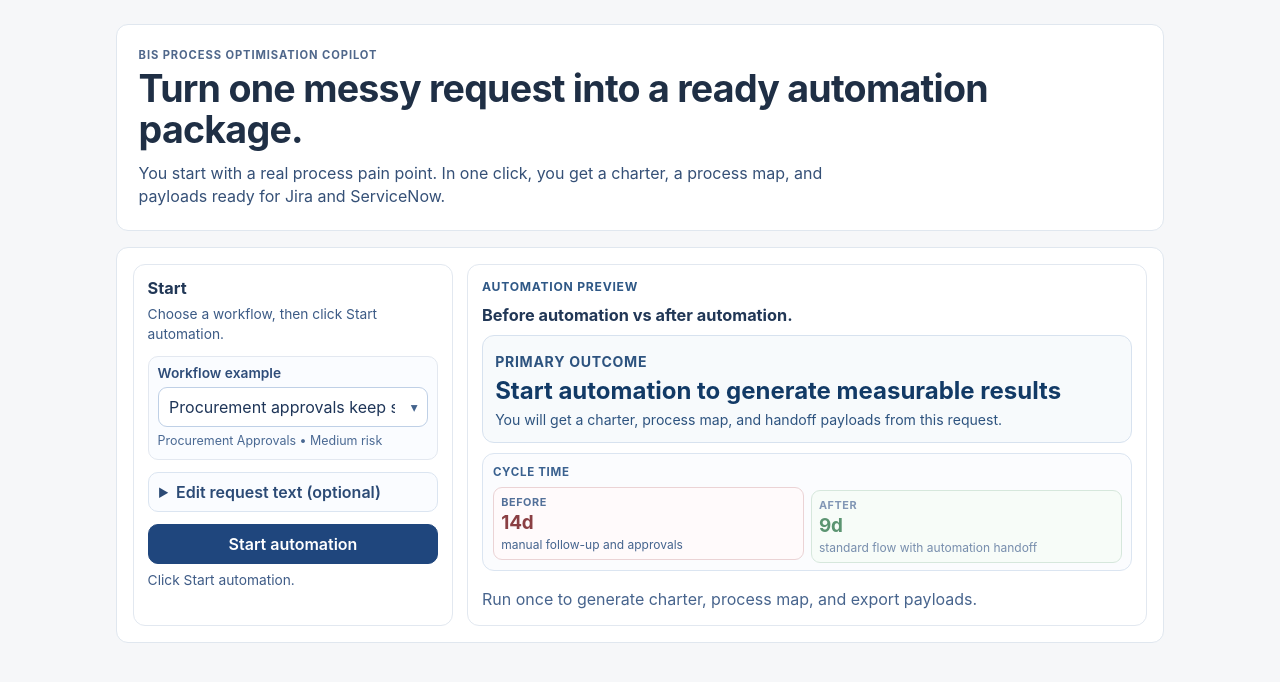
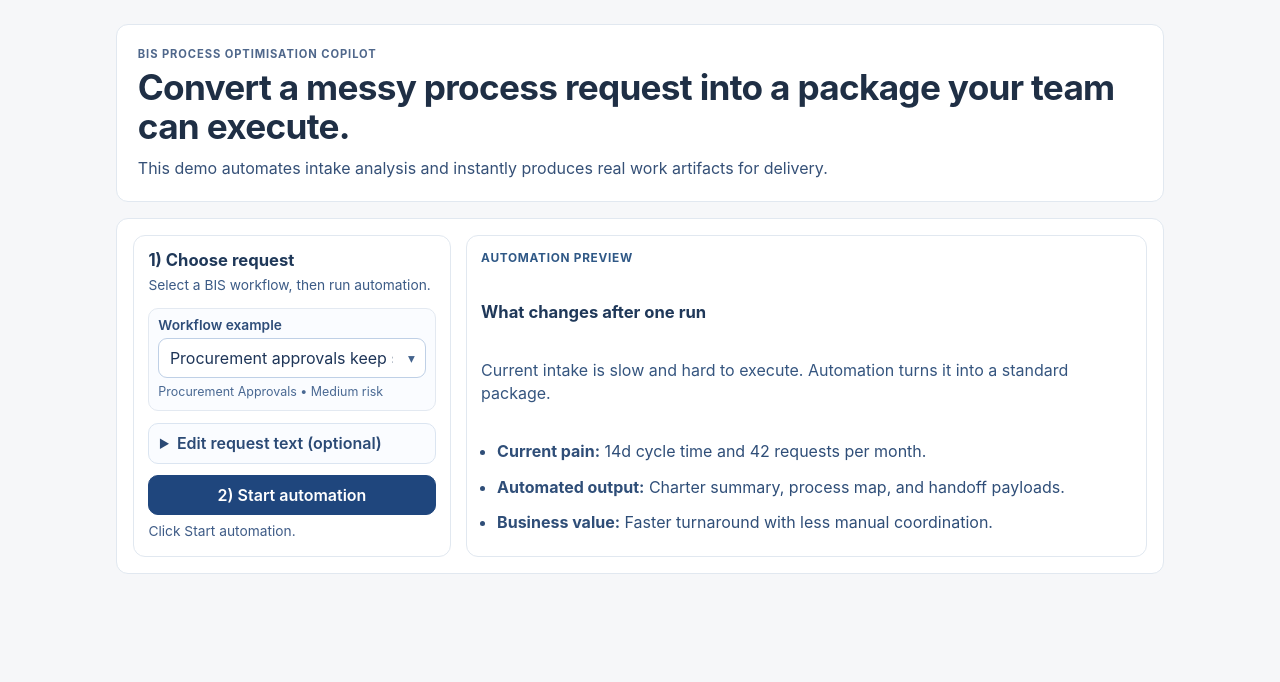
Before and after one commit to KumarNavish/KumarNavish.github.io, a React (Vite) app in the folder site/demos/bis-continual-process-automation-demo/: page / in a window 1280 px wide. Shown: the top 682 px of the page. Built offline with nearby package versions, Linux system fonts and the light colour scheme.

Commit message:
refine bis demo: stronger value story and seamless flow

```diff
--- a/site/demos/bis-continual-process-automation-demo/src/App.tsx
+++ b/site/demos/bis-continual-process-automation-demo/src/App.tsx
@@ -154,20 +154,25 @@ function App() {
 
   const hasResult = Boolean(result)
   const previewBaselineDays = selectedSample?.ground_truth.baseline_cycle_time_days ?? null
+  const previewVolume = selectedSample?.ground_truth.volume_per_month ?? null
   const inferredTargetDays =
     previewBaselineDays !== null ? Math.max(1, Math.round(previewBaselineDays * 0.65)) : null
   const beforeCycleTime = impactSnapshot?.baselineDays ?? previewBaselineDays
   const afterCycleTime = impactSnapshot?.targetDays ?? inferredTargetDays
 
-  const mainResult = impactSnapshot
-    ? impactSnapshot.cycleGainDays !== null
-      ? `${impactSnapshot.cycleGainDays} days faster turnaround`
+  const totalArtifacts = impactSnapshot
+    ? impactSnapshot.outputCount + impactSnapshot.payloadCount
+    : null
+
+  const outcomeHeadline = impactSnapshot
+    ? impactSnapshot.cycleReductionPct !== null
+      ? `${impactSnapshot.cycleReductionPct}% faster target cycle`
       : `${impactSnapshot.monthlyHoursSaved} hours saved per month`
-    : 'Start automation to generate measurable results'
+    : 'From manual request to execution-ready package'
 
-  const resultSubline = impactSnapshot
-    ? `${impactSnapshot.monthlyHoursSaved} hrs/month impact with ${impactSnapshot.outputCount + impactSnapshot.payloadCount} ready artifacts.`
-    : 'You will get a charter, process map, and handoff payloads from this request.'
+  const outcomeSubline = impactSnapshot
+    ? `${impactSnapshot.monthlyHoursSaved} hrs/month impact with ${totalArtifacts ?? 0} ready handoff artifacts.`
+    : 'One run creates a charter, a process map, and payloads your team can use immediately.'
 
   const hintText = useMemo(() => {
     if (error) {
@@ -179,7 +184,7 @@ function App() {
     if (!result) {
       return 'Click Start automation.'
     }
-    return 'Automation complete. Copy the package below.'
+    return 'Automation complete.'
   }, [error, isRunning, result])
 
   function handleSampleChange(sampleId: string) {
@@ -209,7 +214,7 @@ function App() {
     setCopyStatus(null)
     setIsRunning(true)
 
-    await sleep(300)
+    await sleep(280)
 
     const nextResult = runIntakePipeline(sampleForRun, catalog)
     setResult(nextResult)
@@ -250,17 +255,16 @@ function App() {
     <main className="page-shell">
       <header className="hero">
         <p className="eyebrow">BIS Process Optimisation Copilot</p>
-        <h1>Turn one messy request into a ready automation package.</h1>
+        <h1>Convert a messy process request into a package your team can execute.</h1>
         <p className="hero-subhead">
-          You start with a real process pain point. In one click, you get a charter, a process map,
-          and payloads ready for Jira and ServiceNow.
+          This demo automates intake analysis and instantly produces real work artifacts for delivery.
         </p>
       </header>
 
       <section className="panel workspace-panel">
         <section className="control-pane">
-          <h2>Start</h2>
-          <p className="control-caption">Choose a workflow, then click Start automation.</p>
+          <h2>1) Choose request</h2>
+          <p className="control-caption">Select a BIS workflow, then run automation.</p>
 
           <section className="example-picker">
             <label htmlFor="example-select">Workflow example</label>
@@ -294,7 +298,7 @@ function App() {
           </details>
 
           <button className="primary-btn" onClick={() => void runPipeline()} disabled={!selectedSample || isRunning}>
-            {isRunning ? 'Running…' : 'Start automation'}
+            {isRunning ? 'Running…' : '2) Start automation'}
           </button>
 
           <p className="hint-text">{hintText}</p>
@@ -303,17 +307,34 @@ function App() {
         </section>
 
         <section className="result-pane" aria-live="polite">
-          <p className="moment-tag">{hasResult ? 'Automation complete' : 'Automation preview'}</p>
-          <h2>{hasResult ? 'Manual request converted into execution-ready output.' : 'Before automation vs after automation.'}</h2>
-
-          <section className="value-hero">
-            <p className="hero-label">Primary outcome</p>
-            <h3>{mainResult}</h3>
-            <p>{resultSubline}</p>
+          {!result ? (
+            <section className="outcome-shell preview-shell">
+              <p className="moment-tag">Automation preview</p>
+              <h2>What changes after one run</h2>
+              <p className="outcome-lede">
+                Current intake is slow and hard to execute. Automation turns it into a standard package.
+              </p>
+              <ul className="quick-list">
+                <li>
+                  <strong>Current pain:</strong> {formatDays(previewBaselineDays)} cycle time and{' '}
+                  {metricToText(previewVolume)} requests per month.
+                </li>
+                <li>
+                  <strong>Automated output:</strong> Charter summary, process map, and handoff payloads.
+                </li>
+                <li>
+                  <strong>Business value:</strong> Faster turnaround with less manual coordination.
+                </li>
+              </ul>
             </section>
+          ) : (
+            <section className="outcome-shell live-shell">
+              <p className="moment-tag">Automation complete</p>
+              <h2>{outcomeHeadline}</h2>
+              <p className="outcome-lede">{outcomeSubline}</p>
 
               <article className={`reveal-card ${hasResult ? 'revealed' : ''}`}>
-            <p className="reveal-label">Cycle time</p>
+                <p className="reveal-label">Before vs After</p>
                 <div className="reveal-track">
                   <section className="reveal-state before">
                     <span className="reveal-tag">Before</span>
@@ -328,11 +349,23 @@ function App() {
                 </div>
               </article>
 
-          {!result ? (
-            <p className="placeholder-lede">Run once to generate charter, process map, and export payloads.</p>
-          ) : (
-            <section className="pack-panel">
-              <h3>Use this package now</h3>
+              <div className="metric-row">
+                <article>
+                  <span>Hours saved / month</span>
+                  <strong>{impactSnapshot.monthlyHoursSaved}</strong>
+                </article>
+                <article>
+                  <span>Ready artifacts</span>
+                  <strong>{totalArtifacts ?? 0}</strong>
+                </article>
+                <article>
+                  <span>Workflow type</span>
+                  <strong>{prettyCategory(result.triage.category)}</strong>
+                </article>
+              </div>
+
+              <section className="handoff-strip">
+                <h3>3) Use this package now</h3>
                 <div className="outputs-actions">
                   <button className="primary-btn" onClick={() => void copyFullPack()}>
                     Copy full package
@@ -344,7 +377,10 @@ function App() {
                     Copy ServiceNow JSON
                   </button>
                 </div>
+              </section>
 
+              <details className="advanced-block preview-details">
+                <summary>Preview generated charter and process map</summary>
                 <div className="artifact-panel">
                   <section className="artifact-card">
                     <h3>Charter summary</h3>
@@ -357,10 +393,11 @@ function App() {
                   </section>
 
                   <section className="artifact-card">
-                  <h3>Process map</h3>
+                    <h3>To-be process map</h3>
                     <MermaidDiagram title="To-be process" chart={result.toBeMermaid} />
                   </section>
                 </div>
+              </details>
 
               <details className="advanced-block">
                 <summary>Show technical details</summary>
--- a/site/demos/bis-continual-process-automation-demo/src/styles.css
+++ b/site/demos/bis-continual-process-automation-demo/src/styles.css
@@ -17,20 +17,20 @@ body {
 .page-shell {
   width: min(1080px, 100%);
   margin: 0 auto;
-  padding: 1.5rem 1rem 2.2rem;
+  padding: 1.5rem 1rem 2.1rem;
   display: grid;
   gap: 1rem;
 }
 
 .hero,
 .panel {
-  border: 1px solid #e0e7ef;
+  border: 1px solid #e1e8f0;
   border-radius: 12px;
   background: #fff;
 }
 
 .hero {
-  padding: 1.35rem;
+  padding: 1.3rem;
 }
 
 .panel {
@@ -48,21 +48,21 @@ body {
 
 h1 {
   margin: 0.38rem 0 0;
-  font-size: clamp(1.75rem, 3.3vw, 2.35rem);
-  line-height: 1.08;
+  font-size: clamp(1.68rem, 3.2vw, 2.2rem);
+  line-height: 1.1;
   letter-spacing: -0.02em;
 }
 
 h2 {
   margin: 0;
-  font-size: 1.02rem;
-  color: #213756;
+  font-size: 1.04rem;
+  color: #1f3859;
 }
 
 h3 {
   margin: 0;
   font-size: 0.94rem;
-  color: #2a466e;
+  color: #25446d;
 }
 
 p {
@@ -71,50 +71,50 @@ p {
 }
 
 .hero-subhead {
-  margin: 0.72rem 0 0;
+  margin: 0.7rem 0 0;
   max-width: 700px;
   color: #355077;
 }
 
 .workspace-panel {
   display: grid;
-  grid-template-columns: 320px minmax(0, 1fr);
-  gap: 0.9rem;
+  grid-template-columns: 318px minmax(0, 1fr);
+  gap: 0.92rem;
 }
 
 .control-pane,
 .result-pane {
-  border: 1px solid #e2e8f0;
+  border: 1px solid #e1e8f0;
   border-radius: 12px;
   background: #fff;
-  padding: 0.85rem;
+  padding: 0.9rem;
 }
 
 .control-caption {
-  margin-top: 0.4rem;
+  margin-top: 0.38rem;
   color: #3c5b86;
   font-size: 0.86rem;
 }
 
 .example-picker {
   margin-top: 0.72rem;
-  border: 1px solid #e3e8f0;
+  border: 1px solid #e3e9f1;
   border-radius: 10px;
   background: #fafcff;
-  padding: 0.52rem 0.56rem 0.58rem;
+  padding: 0.5rem 0.56rem 0.58rem;
 }
 
 .example-picker > label {
   margin: 0;
   display: block;
-  color: #2f4d79;
+  color: #2e4d79;
   font-size: 0.86rem;
   font-weight: 600;
 }
 
 .select-shell {
   position: relative;
-  margin-top: 0.38rem;
+  margin-top: 0.36rem;
   border: 1px solid #bfd0e6;
   border-radius: 9px;
   background: #fff;
@@ -209,7 +209,7 @@ button:disabled {
 
 .control-pane .primary-btn {
   width: 100%;
-  margin-top: 0.72rem;
+  margin-top: 0.7rem;
 }
 
 .hint-text,
@@ -235,45 +235,37 @@ button:disabled {
 
 .result-pane {
   display: grid;
-  gap: 0.6rem;
+}
+
+.outcome-shell {
+  display: grid;
+  gap: 0.62rem;
 }
 
 .moment-tag {
   margin: 0;
-  font-size: 0.76rem;
+  text-transform: uppercase;
+  letter-spacing: 0.06em;
+  font-size: 0.74rem;
   font-weight: 700;
   color: #2f5886;
-  text-transform: uppercase;
-  letter-spacing: 0.06em;
 }
 
-.value-hero {
-  border: 1px solid #d7e2ef;
-  border-radius: 12px;
-  background: #f7fafc;
-  padding: 0.72rem 0.76rem;
+.outcome-lede {
+  margin-top: 0.2rem;
+  color: #35557f;
 }
 
-.hero-label {
+.quick-list {
   margin: 0;
-  text-transform: uppercase;
-  letter-spacing: 0.05em;
-  font-size: 0.72rem;
-  font-weight: 700;
-  color: #355f92;
+  padding-left: 1rem;
+  display: grid;
+  gap: 0.32rem;
+  color: #2f4e78;
 }
 
-.value-hero h3 {
-  margin: 0.24rem 0 0;
-  font-size: clamp(1.2rem, 2.1vw, 1.5rem);
-  line-height: 1.2;
-  color: #123a66;
-}
-
-.value-hero p {
-  margin-top: 0.3rem;
-  color: #2d537f;
-  font-size: 0.88rem;
+.quick-list li {
+  line-height: 1.4;
 }
 
 .reveal-card {
@@ -318,7 +310,7 @@ button:disabled {
 }
 
 .reveal-state strong {
-  font-size: 1.18rem;
+  font-size: 1.14rem;
   letter-spacing: -0.01em;
 }
 
@@ -352,35 +344,63 @@ button:disabled {
   animation: reveal-up 360ms ease-out forwards;
 }
 
-.placeholder-lede {
-  color: #47648d;
+.metric-row {
+  display: grid;
+  grid-template-columns: repeat(3, minmax(0, 1fr));
+  gap: 0.44rem;
 }
 
-.pack-panel {
-  border-top: 1px solid #e3e9f0;
-  padding-top: 0.62rem;
+.metric-row article {
+  border: 1px solid #e0e8f1;
+  border-radius: 10px;
+  background: #fff;
+  padding: 0.45rem 0.5rem;
   display: grid;
-  gap: 0.58rem;
+  gap: 0.14rem;
+}
+
+.metric-row span {
+  font-size: 0.76rem;
+  color: #4a678f;
+}
+
+.metric-row strong {
+  color: #1f4067;
+  font-size: 0.9rem;
+}
+
+.handoff-strip {
+  border: 1px solid #d8e4f0;
+  border-radius: 11px;
+  background: #f8fbff;
+  padding: 0.56rem 0.62rem;
+  display: grid;
+  gap: 0.45rem;
 }
 
 .outputs-actions {
   display: flex;
   flex-wrap: wrap;
-  gap: 0.38rem;
+  gap: 0.36rem;
+}
+
+.preview-details {
+  margin-top: 0.12rem;
 }
 
 .artifact-panel {
+  margin-top: 0.52rem;
   display: grid;
-  gap: 0.6rem;
+  gap: 0.56rem;
 }
 
 .artifact-card {
   border: 1px solid #e0e7ef;
   border-radius: 11px;
   background: #fff;
-  padding: 0.66rem;
+  padding: 0.62rem;
   display: grid;
-  gap: 0.45rem;
+  gap: 0.4rem;
 }
 
 .map-card {
@@ -442,6 +462,10 @@ button:disabled {
   .reveal-track {
     grid-template-columns: 1fr;
   }
+
+  .metric-row {
+    grid-template-columns: 1fr;
+  }
 }
 
 @keyframes reveal-up {
```
Lines whose indentation alone changed are shown as unchanged.
